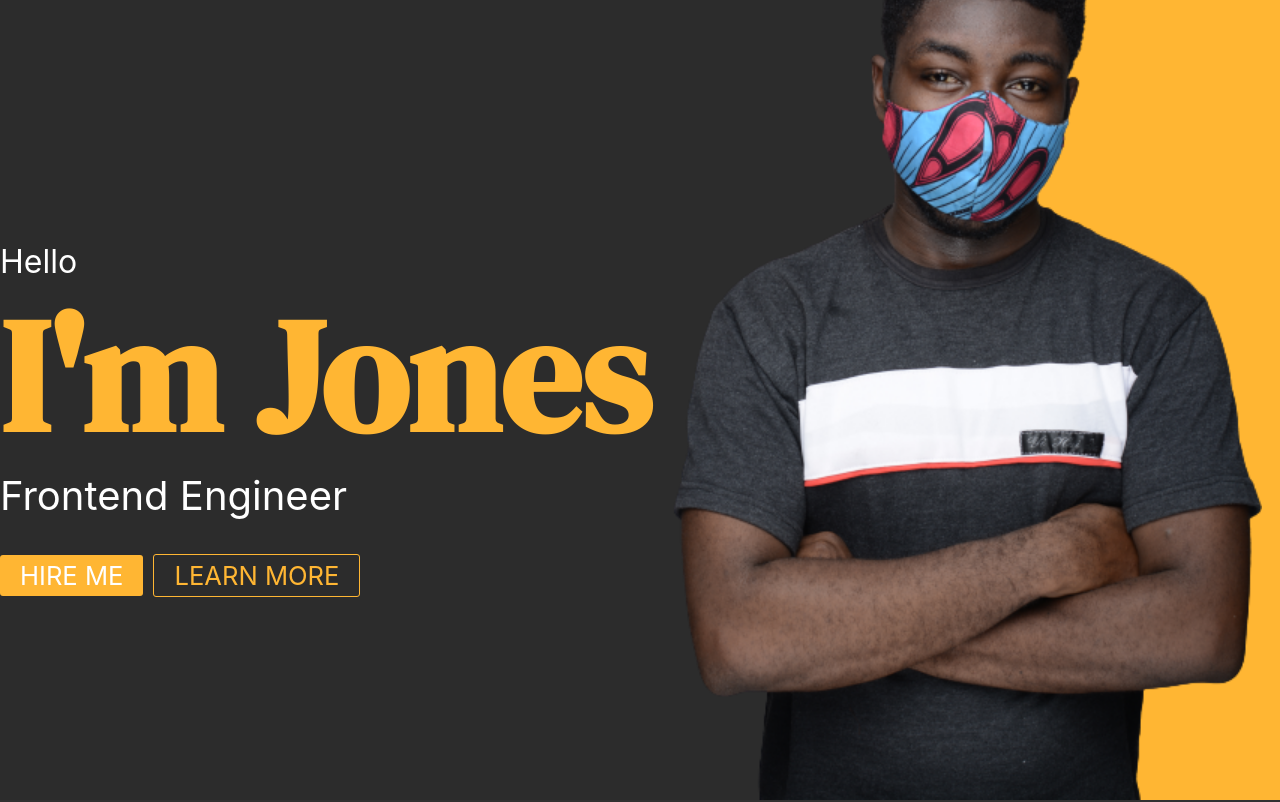
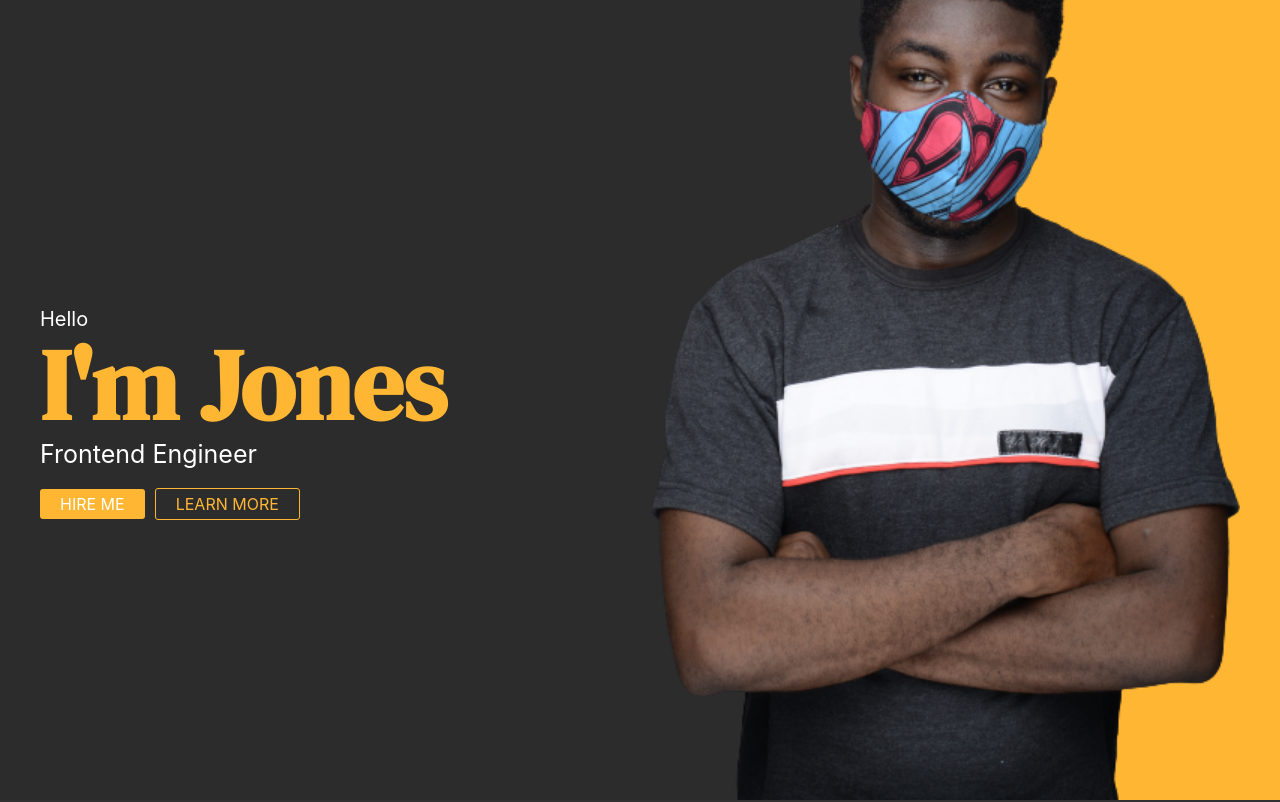
Before and after one commit to Jay-Topher/jones-portfolio, a Next.js app: page / in a window 1280 px wide. Shown: the top 802 px of the page. Built offline with nearby package versions, Linux system fonts and the light colour scheme.

Commit message:
style container

```diff
--- a/styles/globals.css
+++ b/styles/globals.css
@@ -2,8 +2,10 @@ html,
 body {
   padding: 0;
   margin: 0;
-  font-family: -apple-system, BlinkMacSystemFont, Segoe UI, Roboto, Oxygen,
-    Ubuntu, Cantarell, Fira Sans, Droid Sans, Helvetica Neue, sans-serif;
+  font-size: 62.5%;
+  font-family: -apple-system, Poppins, BlinkMacSystemFont, Segoe UI, Roboto,
+    Oxygen, Ubuntu, Cantarell, Fira Sans, Droid Sans, Helvetica Neue, sans-serif;
+  scroll-behavior: smooth;
 }
 
 a {
@@ -14,3 +16,10 @@ a {
 * {
   box-sizing: border-box;
 }
+
+.container {
+  max-width: 1200px;
+  margin: 0 auto;
+  width: 95%;
+  height: 100%;
+}
```
